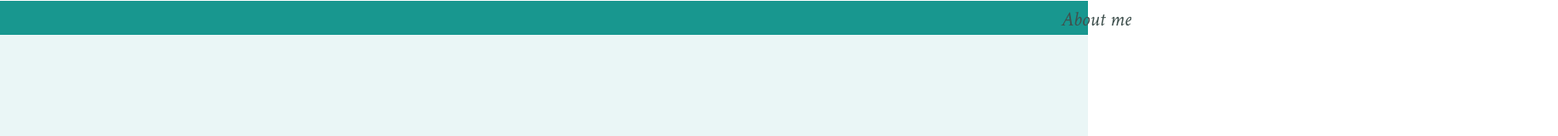
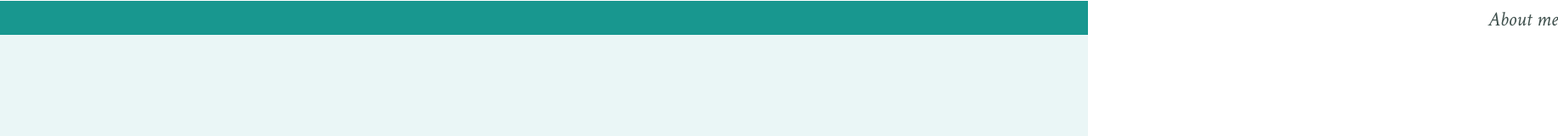
Before and after one commit to kumarswamy007/sample, a plain HTML site: page index.html in a window 1280 px wide. Shown: the top 160 px of the page at 85% size, 1833 px wide, since content can reach past the window. Drawn offline with Linux system fonts and the light colour scheme.

Commit message:
Update style.css

```diff
--- a/style.css
+++ b/style.css
@@ -136,7 +136,7 @@ hr{
 }
 .me{
   position:relative;
-  left:650px;
+  left:90%;
   bottom:5px;
   font-family: 'Crimson Text', serif;
   font-size: 1.50rem;
```
